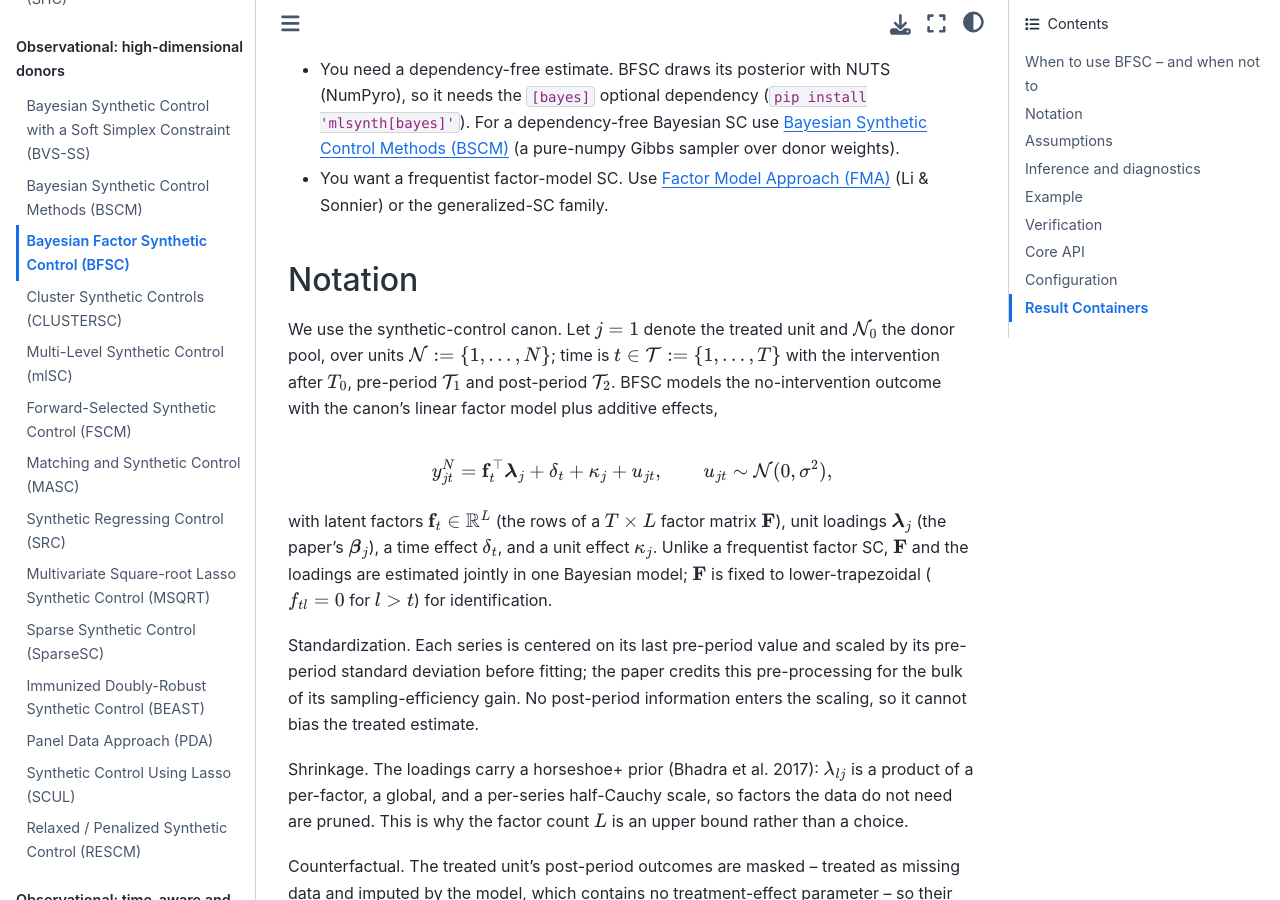
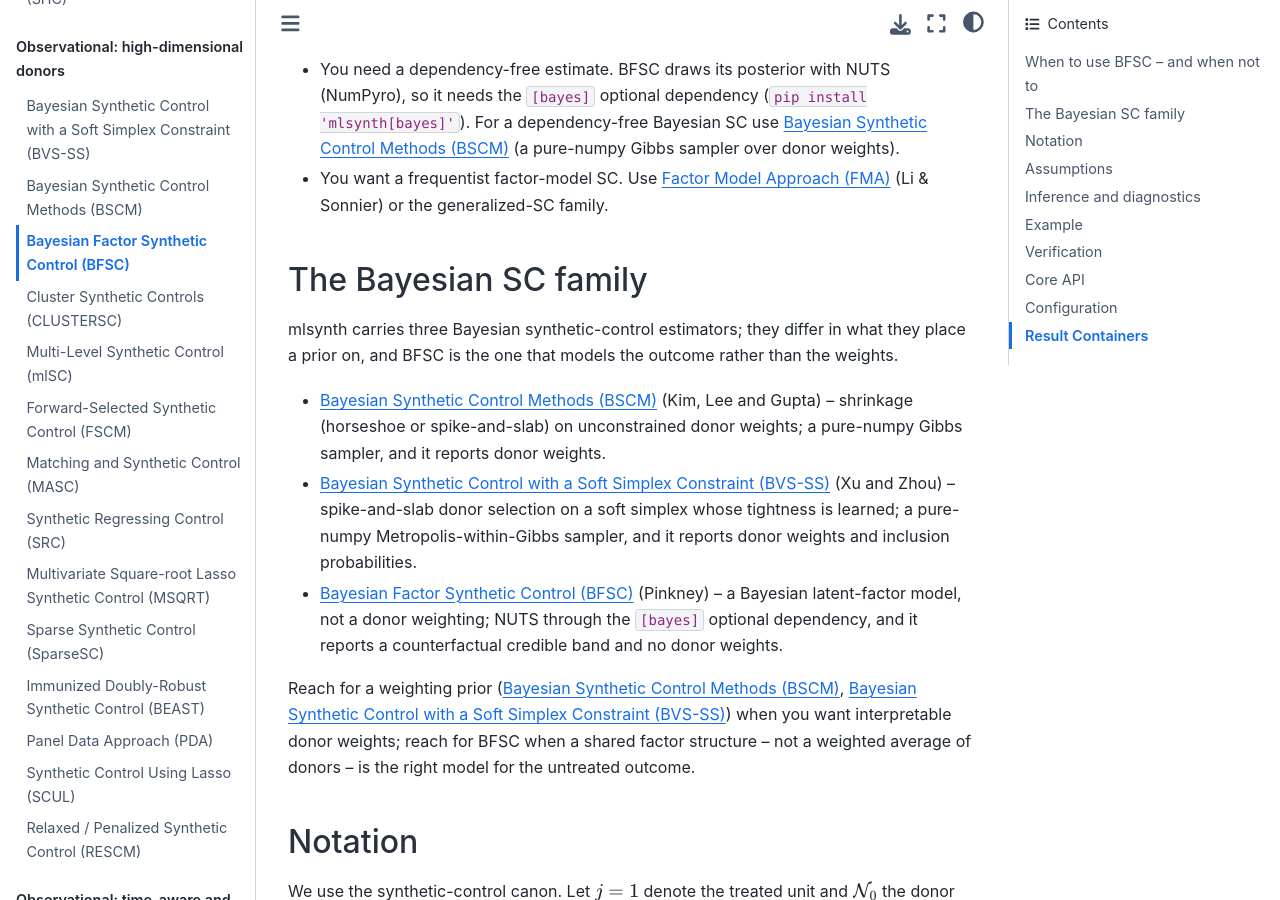
Before and after one commit to jgreathouse9/mlsynth, a Sphinx documentation site: the page built from docs/bfsc.rst, in a window 1280 px wide and 900 px high, scrolled down 772 px. Built offline with Sphinx 7.4.7 and the Sphinx Book theme 1.1.4, drawn with Linux system fonts in a browser that asks for light colours.

Commit message:
docs: cross-link the Bayesian SC family (BSCM / BVSS / BFSC)
Navigational integration of BFSC with its Bayesian-SC siblings rather than a
code merge into BSCM: the three estimators are distinct methods (weight
shrinkage, soft-simplex selection, latent-factor model) with near-disjoint
surfaces, so they stay separate estimators and are tied together in the docs.

- Add a shared "The Bayesian SC family" cross-reference block to docs/bfsc.rst,
  docs/bscm.rst and docs/bvss.rst distinguishing the three by what carries the
  prior (donor weights vs. a factor model of the outcome).
- Route BFSC into the decision tree at the latent-factor gate (Q1.4) alongside
  FMA, with an FMA-vs-BFSC remark (frequentist bootstrap vs. Bayesian credible
  band) and a "which Bayesian synthetic control" remark; add BFSC to the "at a
  glance" map and the failure-mode index.

```diff
--- a/docs/bfsc.rst
+++ b/docs/bfsc.rst
@@ -33,6 +33,28 @@ Do not use BFSC when:
   :doc:`bscm` (a pure-numpy Gibbs sampler over donor weights).
 * You want a frequentist factor-model SC. Use :doc:`fma` (Li & Sonnier) or the
   generalized-SC family.
+
+The Bayesian SC family
+----------------------
+
+mlsynth carries three Bayesian synthetic-control estimators; they differ in
+what they place a prior on, and BFSC is the one that models the outcome rather
+than the weights.
+
+* :doc:`bscm` (Kim, Lee and Gupta) -- shrinkage (horseshoe or spike-and-slab)
+  on unconstrained donor weights; a pure-numpy Gibbs sampler, and it reports
+  donor weights.
+* :doc:`bvss` (Xu and Zhou) -- spike-and-slab donor selection on a soft
+  simplex whose tightness is learned; a pure-numpy Metropolis-within-Gibbs
+  sampler, and it reports donor weights and inclusion probabilities.
+* :doc:`bfsc` (Pinkney) -- a Bayesian latent-factor model, not a donor
+  weighting; NUTS through the ``[bayes]`` optional dependency, and it reports a
+  counterfactual credible band and no donor weights.
+
+Reach for a weighting prior (:doc:`bscm`, :doc:`bvss`) when you want
+interpretable donor weights; reach for BFSC when a shared factor structure --
+not a weighted average of donors -- is the right model for the untreated
+outcome.
 
 Notation
 --------
--- a/docs/bscm.rst
+++ b/docs/bscm.rst
@@ -51,6 +51,26 @@ Do not use BSCM when:
   cousin.
 * There are multiple treated units, spillovers, or a continuous dose -- BSCM
   encodes a single binary intervention on one unit.
+
+The Bayesian SC family
+----------------------
+
+mlsynth carries three Bayesian synthetic-control estimators; they differ in
+what they place a prior on, and BSCM is the shrinkage-on-donor-weights member.
+
+* :doc:`bscm` (Kim, Lee and Gupta) -- shrinkage (horseshoe or spike-and-slab)
+  on unconstrained donor weights; a pure-numpy Gibbs sampler, and it reports
+  donor weights.
+* :doc:`bvss` (Xu and Zhou) -- spike-and-slab donor selection on a soft
+  simplex whose tightness is learned; a pure-numpy Metropolis-within-Gibbs
+  sampler, and it reports donor weights and inclusion probabilities.
+* :doc:`bfsc` (Pinkney) -- a Bayesian latent-factor model, not a donor
+  weighting; NUTS through the ``[bayes]`` optional dependency, and it reports a
+  counterfactual credible band and no donor weights.
+
+Reach for a weighting prior (BSCM, :doc:`bvss`) when you want interpretable
+donor weights; reach for :doc:`bfsc` when a shared factor structure -- not a
+weighted average of donors -- is the right model for the untreated outcome.
 
 Notation and the causal estimand
 ---------------------------------
--- a/docs/bvss.rst
+++ b/docs/bvss.rst
@@ -36,6 +36,26 @@ exceed any convex combination of donors).
 Sampling is by a custom Metropolis-within-Gibbs scheme implemented in
 pure ``numpy`` + ``scipy`` — no ``PyMC``, ``NumPyro``, or ``JAX``
 dependencies.
+
+The Bayesian SC family
+----------------------
+
+mlsynth carries three Bayesian synthetic-control estimators; they differ in
+what they place a prior on, and BVSS is the soft-simplex donor-selection member.
+
+* :doc:`bscm` (Kim, Lee and Gupta) -- shrinkage (horseshoe or spike-and-slab)
+  on unconstrained donor weights; a pure-numpy Gibbs sampler, and it reports
+  donor weights.
+* :doc:`bvss` (Xu and Zhou) -- spike-and-slab donor selection on a soft
+  simplex whose tightness is learned; a pure-numpy Metropolis-within-Gibbs
+  sampler, and it reports donor weights and inclusion probabilities.
+* :doc:`bfsc` (Pinkney) -- a Bayesian latent-factor model, not a donor
+  weighting; NUTS through the ``[bayes]`` optional dependency, and it reports a
+  counterfactual credible band and no donor weights.
+
+Reach for a weighting prior (BVSS, :doc:`bscm`) when you want interpretable
+donor weights; reach for :doc:`bfsc` when a shared factor structure -- not a
+weighted average of donors -- is the right model for the untreated outcome.
 
 When to use this estimator
 --------------------------
--- a/docs/choose.rst
+++ b/docs/choose.rst
@@ -80,7 +80,7 @@ At a glance
      ↓ then escalate ONLY if one of these is true:
    Spillovers onto donors (SUTVA)?      ─► SPILLSYNTH · SpSyDiD (spatial) · SPOTSYNTH (unknown which) · ISCM (outside hull)
    Nonstationary / spurious trend?      ─► SBC · HSC
-   Time-varying dynamics / heavy noise? ─► TASC · DSCAR · FMA
+   Time-varying dynamics / heavy noise? ─► TASC · DSCAR · FMA · BFSC (Bayesian, credible band)
    Nonlinear outcome surface?           ─► NSC
    Donor pool N ≳ T0 (overfitting)?     ─► CLUSTERSC · SparseSC · PDA · RESCM · FSCM · BVSS
    Missing cells in the panel?          ─► SNN · MCNNM · RMSI (side information)
@@ -381,10 +381,37 @@ Q1.4 · Are there persistent latent factors / time-varying dynamics / heavy
 observation noise?
 
 * No -- next question.
-* Yes -- :doc:`tasc` (time-aware state-space model) or :doc:`fma` (PC factors
-  with a residual-bootstrap test). (For micro panels with observed time-varying
-  *confounders* and autoregressive outcomes, :doc:`dscar` is a different
-  paradigm -- see the remark below.)
+* Yes -- :doc:`tasc` (time-aware state-space model), :doc:`fma` (PC factors
+  with a residual-bootstrap test), or :doc:`bfsc` (a Bayesian latent-factor
+  model that returns a full posterior credible band on the counterfactual and
+  prunes surplus factors with a horseshoe+ prior; needs the ``[bayes]`` extra).
+  (For micro panels with observed time-varying *confounders* and autoregressive
+  outcomes, :doc:`dscar` is a different paradigm -- see the remark below.)
+
+*FMA versus BFSC -- frequentist or Bayesian factor SC.* Both fit the untreated
+outcome with a latent-factor model rather than a donor weighting, so both handle
+a treated unit outside the donors' convex hull. :doc:`fma` (Li and Sonnier,
+2023) estimates the factors by principal components, regresses the treated unit
+on the estimated loadings, and contributes a formal inference theory (a
+residual bootstrap giving valid intervals without the equal-variance
+assumption). :doc:`bfsc` (Pinkney, 2021) instead estimates the factors and
+loadings jointly in one Bayesian model, masks the treated post-period as missing
+data, and reads the counterfactual off the posterior -- so the credible band
+propagates the uncertainty in the factors themselves, and a horseshoe+ prior on
+the loadings makes the factor count a soft upper bound rather than a choice you
+must commit to. Prefer :doc:`fma` when you want a fast, dependency-free point
+estimate with bootstrap intervals; prefer :doc:`bfsc` when you want a full
+posterior band and would rather not fix the number of factors, and you can take
+on the ``[bayes]`` (NumPyro) dependency.
+
+*Which Bayesian synthetic control?* Three estimators are Bayesian, and they
+split on what carries the prior. :doc:`bscm` and :doc:`bvss` put a shrinkage /
+selection prior on the *donor weights* (both pure-numpy, both report donor
+weights) -- reach for them, at Q1.2 or Q1.6, when you want interpretable weights
+with a credible interval. :doc:`bfsc` puts the prior on a *latent-factor model*
+of the outcome and reports a counterfactual band with no donor weights -- reach
+for it, here, when a shared factor structure rather than a weighted average of
+donors is the right model.
 
 *DSCAR -- a different beast.* :doc:`dscar` (Zheng and Chen, 2024) is not a variant
 of the synthetic control above; it is best understood by contrast with the vanilla
@@ -796,7 +823,7 @@ A reverse lookup: the symptom, and the method named for it.
    * - Nonstationary / spurious-trend matching
      - :doc:`sbc`, :doc:`hsc`
    * - Time-varying dynamics / persistent factors / noise
-     - :doc:`tasc`, :doc:`fma`, :doc:`dscar`
+     - :doc:`tasc`, :doc:`fma`, :doc:`bfsc`, :doc:`dscar`
    * - Nonlinear outcome surface
      - :doc:`nsc`
    * - Donor pool large vs pre-period (N ≳ T0)
```
